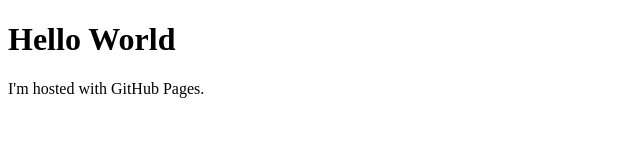
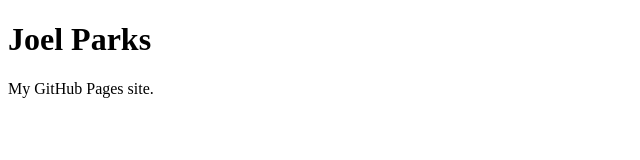
Before and after one commit to joel-p-parks/joel-p-parks.github.io, a plain HTML site: page index.html in a window 1280 px wide. Shown: the whole page, without its empty margins (0-640 px from the left). Drawn offline with Linux system fonts and the light colour scheme.

Commit message:
Update index.html
Modified text.

```diff
--- a/index.html
+++ b/index.html
@@ -1,7 +1,7 @@
 <!DOCTYPE html>
 <html>
 <body>
-  <h1>Hello World</h1>
-  <p>I'm hosted with GitHub Pages.</p>
+  <h1>Joel Parks</h1>
+  <p>My GitHub Pages site.</p>
 </body>
 </html>
```
